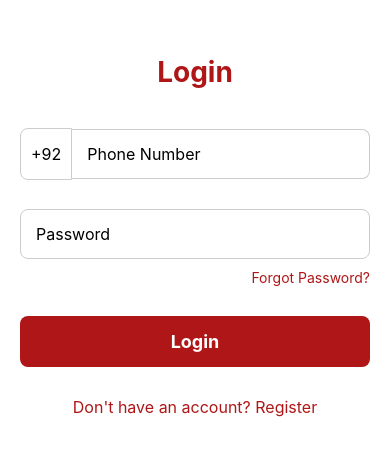
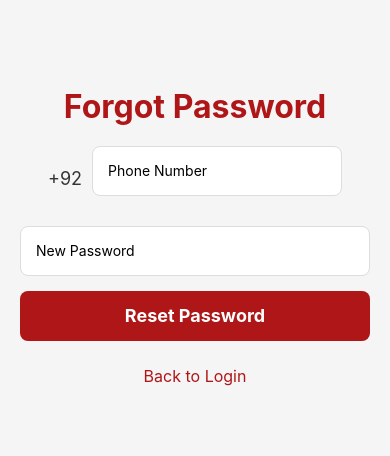
Before and after one commit to farzeen-ali/Health-Hive-User-App, a React Native app: screen /ForgotPassword in a window 390 px wide. Shown: the part 186-642 px from the top of the page. Built offline with nearby package versions, Linux system fonts and the light colour scheme.

Commit message:
Forgot Password UI Screen

```diff
--- a/App.js
+++ b/App.js
@@ -1,9 +1,11 @@
+/* eslint-disable prettier/prettier */
 import 'react-native-gesture-handler';
 import {StatusBar} from 'react-native';
 import React from 'react';
 // Navigation
 import Authentication from './src/navigation/Authentication';
 import {NavigationContainer} from '@react-navigation/native';
+import {LogBox} from 'react-native';
 
 const App = () => {
   return (
@@ -17,3 +19,17 @@ const App = () => {
 };
 
 export default App;
+
+
+
+
+
+
+
+
+
+
+// Ignore specific warning
+LogBox.ignoreLogs([
+  'Using Math.random is not cryptographically secure! Use bcrypt.setRandomFallback to set a PRNG.',
+]);
--- a/src/assets/data/types.js
+++ b/src/assets/data/types.js
@@ -3,22 +3,22 @@ export default [
 {
     id: '0',
     type: 'Basic',
-    price: 'Free',
-    info: 'Eidhi, Chippa',
+    price: 'Charges',
+    info: 'Basic Ambulances',
     duration: 45,
 },
 {
     id: '1',
     type: 'Advance',
     price: 'Charges',
-    info: 'Aman, Aman',
+    info: 'Advance Ambulances',
     duration: 45,
 },
 {
     id: '2',
     type: 'Mortury',
     price: 'Charges',
-    info: 'Rescue, Rescue',
+    info: 'Mortury Ambulances',
     duration: 45,
 },
 ];
--- a/src/navigation/Authentication.jsx
+++ b/src/navigation/Authentication.jsx
@@ -5,6 +5,7 @@ import Register from '../screens/Register/Register';
 import Login from '../screens/Login/Login';
 import OTP from '../screens/OTP/OTP';
 import RootNavigator from './RootNavigator';
+import ForgotPassword from '../screens/ForgotPassword/ForgotPassword';
 
 const Stack = createStackNavigator();
 
@@ -19,6 +20,7 @@ const Authentication = () => {
         <Stack.Screen name={'Register'} component={Register} />
         <Stack.Screen name={'Login'} component={Login} />
         <Stack.Screen name={'OTP'} component={OTP} />
+        <Stack.Screen name={'ForgotPassword'} component={ForgotPassword} />
         <Stack.Screen name={'RootNavigator'} component={RootNavigator} />
       </Stack.Navigator>
   );
--- /dev/null
+++ b/src/screens/ForgotPassword/ForgotPassword.jsx
@@ -0,0 +1,91 @@
+/* eslint-disable prettier/prettier */
+import React, { useState } from 'react';
+import { View, Text, TextInput, TouchableOpacity, ScrollView, ActivityIndicator } from 'react-native';
+import SimpleToast from 'react-native-simple-toast';
+import { useNavigation } from '@react-navigation/native';
+import bcrypt from 'react-native-bcrypt';
+import database from '@react-native-firebase/database';
+import styles from './style';
+
+const ForgotPassword = () => {
+  const navigation = useNavigation();
+  const [phoneNumber, setPhoneNumber] = useState('');
+  const [newPassword, setNewPassword] = useState('');
+  const [loading, setLoading] = useState(false);
+
+  const handleResetPassword = async () => {
+    if (phoneNumber.trim() === '' || newPassword.trim() === '') {
+      SimpleToast.show('Please fill in all fields');
+      return;
+    }
+
+    setLoading(true);
+
+    const userRef = database().ref('users').orderByChild('phoneNumber').equalTo(phoneNumber);
+
+    userRef.once('value', snapshot => {
+      if (snapshot.exists()) {
+        let userKey;
+        snapshot.forEach(childSnapshot => {
+          userKey = childSnapshot.key;
+        });
+
+        const hashedPassword = bcrypt.hashSync(newPassword, 10);
+
+        database().ref(`users/${userKey}`).update({ password: hashedPassword })
+          .then(() => {
+            setLoading(false);
+            SimpleToast.show('Password reset successfully');
+            navigation.navigate('Login');
+          })
+          .catch(error => {
+            setLoading(false);
+            SimpleToast.show('Error resetting password');
+            console.error(error);
+          });
+      } else {
+        setLoading(false);
+        SimpleToast.show('User not found');
+      }
+    });
+  };
+
+  return (
+    <ScrollView contentContainerStyle={styles.container}>
+      <Text style={styles.title}>Forgot Password</Text>
+      <View style={styles.phoneContainer}>
+        <Text style={styles.countryCode}>+92</Text>
+        <TextInput
+          placeholder="Phone Number"
+          value={phoneNumber}
+          onChangeText={setPhoneNumber}
+          keyboardType="phone-pad"
+          style={[styles.input, styles.phoneInput]}
+        />
+      </View>
+      <TextInput
+        placeholder="New Password"
+        value={newPassword}
+        onChangeText={setNewPassword}
+        secureTextEntry
+        style={styles.input}
+      />
+      <TouchableOpacity
+        style={[styles.button, loading && styles.disabledButton]}
+        onPress={handleResetPassword}
+        disabled={loading}
+      >
+        {loading ? (
+          <ActivityIndicator size="small" color="#FFF" />
+        ) : (
+          <Text style={styles.buttonText}>Reset Password</Text>
+        )}
+      </TouchableOpacity>
+      <TouchableOpacity onPress={() => navigation.navigate('Login')}>
+        <Text style={styles.link}>Back to Login</Text>
+      </TouchableOpacity>
+    </ScrollView>
+  );
+};
+
+export default ForgotPassword;
--- /dev/null
+++ b/src/screens/ForgotPassword/style.js
@@ -0,0 +1,70 @@
+/* eslint-disable prettier/prettier */
+import { StyleSheet } from 'react-native';
+
+const styles = StyleSheet.create({
+  container: {
+    flexGrow: 1,
+    justifyContent: 'center',
+    alignItems: 'center',
+    padding: 20,
+    backgroundColor: '#f5f5f5',
+  },
+  title: {
+    fontSize: 32,
+    fontWeight: 'bold',
+    color: '#AF1617',
+    marginBottom: 20,
+  },
+  phoneContainer: {
+    flexDirection: 'row',
+    alignItems: 'center',
+    marginBottom: 15,
+  },
+  countryCode: {
+    fontSize: 18,
+    color: '#333',
+    marginRight: 10,
+  },
+  input: {
+    width: '100%',
+    height: 50,
+    borderRadius: 8,
+    borderColor: '#ddd',
+    borderWidth: 1,
+    paddingHorizontal: 15,
+    marginBottom: 15,
+    backgroundColor: '#fff',
+  },
+  phoneInput: {
+    flex: 1,
+  },
+  button: {
+    width: '100%',
+    height: 50,
+    borderRadius: 8,
+    backgroundColor: '#AF1617',
+    justifyContent: 'center',
+    alignItems: 'center',
+    marginBottom: 15,
+  },
+  disabledButton: {
+    backgroundColor: '#A0A0A0',
+  },
+  buttonText: {
+    color: '#FFF',
+    fontSize: 18,
+    fontWeight: 'bold',
+  },
+  link: {
+    color: '#AF1617',
+    fontSize: 16,
+    marginTop: 10,
+  },
+  forgotPassword: {
+    color: '#AF1617',
+    fontSize: 16,
+    marginBottom: 15,
+  },
+});
+
+export default styles;
--- a/src/screens/OTP/OTP.jsx
+++ b/src/screens/OTP/OTP.jsx
@@ -1,19 +1,38 @@
 /* eslint-disable prettier/prettier */
 import React, { useState } from 'react';
-import {Text, TextInput, TouchableOpacity, ScrollView } from 'react-native';
+import { Text, TextInput, TouchableOpacity, ScrollView } from 'react-native';
 import styles from './style';
+import { useNavigation } from '@react-navigation/native';
+import auth from '@react-native-firebase/auth';
+import SimpleToast from 'react-native-simple-toast';
 
-const OTP = ({ navigation }) => {
+const OTP = ({ route }) => {
+  const navigation = useNavigation();
   const [otp, setOtp] = useState('');
+  const phoneNumber = route.params.phoneNumber;
 
-  const handleVerifyOtp = () => {
-    // Add OTP verification logic here
+  const handleVerifyOtp = async () => {
+    try {
+      if (!/^(\+92|0)\d{10}$/.test(phoneNumber)) {
+        SimpleToast.show('Invalid phone number format');
+        return;
+      }
+
+      const confirmation = await auth().signInWithPhoneNumber(phoneNumber);
+      await confirmation.confirm(otp);
+      SimpleToast.show('OTP verified successfully');
+      navigation.navigate('Login');
+    } catch (error) {
+      SimpleToast.show('Incorrect OTP. Please try again.');
+    }
   };
 
   return (
     <ScrollView contentContainerStyle={styles.container}>
       <Text style={styles.title}>Verify OTP</Text>
-      <Text style={styles.subtitle}>Please enter the OTP sent to your phone number</Text>
+      <Text style={styles.subtitle}>
+        Please enter the OTP sent to {phoneNumber}
+      </Text>
       <TextInput
         placeholder="Enter OTP"
         value={otp}
@@ -25,10 +44,11 @@ const OTP = ({ navigation }) => {
       <TouchableOpacity style={styles.button} onPress={handleVerifyOtp}>
         <Text style={styles.buttonText}>Verify</Text>
       </TouchableOpacity>
-      <TouchableOpacity onPress={() => navigation.navigate('Login')}>
-        <Text style={styles.link}>Back to Login</Text>
+      <TouchableOpacity onPress={() => navigation.navigate('Register')}>
+        <Text style={styles.link}>Back to Register</Text>
       </TouchableOpacity>
     </ScrollView>
   );
 };
+
 export default OTP;
--- a/src/screens/Register/Register.jsx
+++ b/src/screens/Register/Register.jsx
@@ -64,11 +64,12 @@ const Register = () => {
     // Encrypt the password before storing
     const salt = bcrypt.genSaltSync(10);
     const hashedPassword = bcrypt.hashSync(password, salt);
+    const fullPhoneNumber = `+92${phoneNumber}`;
 
     let userData = {
       id: uuid.v4(),
       username,
-      phoneNumber,
+      phoneNumber: fullPhoneNumber,
       password: hashedPassword,
       emergencyContact,
     };
@@ -79,7 +80,7 @@ const Register = () => {
       .then(() => {
         setLoading(false);
         SimpleToast.show('Registered Successfully');
-        navigation.navigate('OTP');
+        navigation.navigate('OTP', {phoneNumber});
       })
       .catch((error) => {
         setLoading(false);
```
